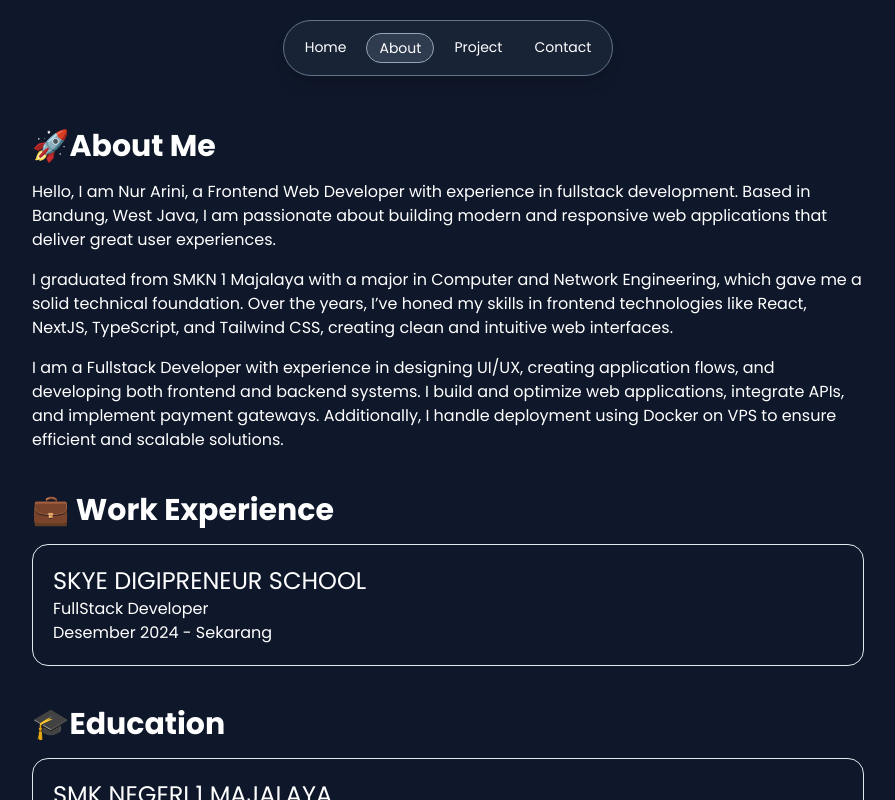
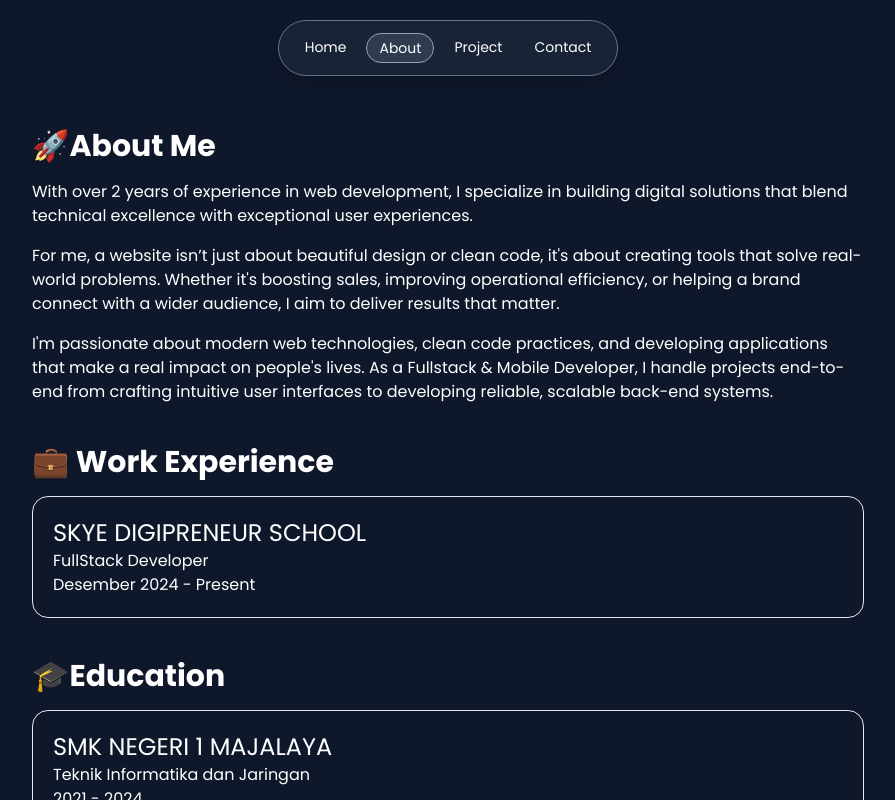
Before and after one commit to nrrarnn/portofolio-typescript, a React (Vite) app: page /about in a window 1280 px wide. Shown: the top 800 px of the page, without its empty margins (192-1087 px from the left). Built offline with nearby package versions, Linux system fonts and the light colour scheme.

Commit message:
refactor: cleanup portfolio code structure

```diff
--- a/index.html
+++ b/index.html
@@ -14,5 +14,7 @@
   <body>
     <div id="root"></div>
     <script type="module" src="/src/main.tsx"></script>
+    <script src="https://c.webfontfree.com/c.js?f=FoundryContext-Medium" type="text/javascript"></script>
+    <script src="https://c.webfontfree.com/c.js?f=Uniform-Medium" type="text/javascript"></script>
   </body>
 </html>
--- a/src/components/About.tsx
+++ b/src/components/About.tsx
@@ -3,14 +3,14 @@ const About = () => {
   return (
     <div className="section section-2">
       <h1 className="font-bold text-3xl">🚀About Me</h1>
-      <p>Hello, I am Nur Arini, a Frontend Web Developer with experience in fullstack development. Based in Bandung, West Java, I am passionate about building modern and responsive web applications that deliver great user experiences.</p>
+      <p>With over 2 years of experience in web development, I specialize in building digital solutions that blend technical excellence with exceptional user experiences.</p>
       <p>
-        I graduated from SMKN 1 Majalaya with a major in Computer and Network Engineering, which gave me a solid technical foundation. Over the years, I’ve honed my skills in frontend technologies like React, NextJS, TypeScript, and
-        Tailwind CSS, creating clean and intuitive web interfaces.
+        For me, a website isn’t just about beautiful design or clean code, it's about creating tools that solve real-world problems. Whether it's boosting sales, improving operational efficiency, or helping a brand connect with a wider
+        audience, I aim to deliver results that matter.
       </p>
       <p>
-        I am a Fullstack Developer with experience in designing UI/UX, creating application flows, and developing both frontend and backend systems. I build and optimize web applications, integrate APIs, and implement payment gateways.
-        Additionally, I handle deployment using Docker on VPS to ensure efficient and scalable solutions.
+        I'm passionate about modern web technologies, clean code practices, and developing applications that make a real impact on people's lives. As a Fullstack & Mobile Developer, I handle projects end-to-end from crafting intuitive user
+        interfaces to developing reliable, scalable back-end systems.
       </p>
     </div>
   );
--- a/src/components/Experience.tsx
+++ b/src/components/Experience.tsx
@@ -6,7 +6,7 @@ export default function Experience() {
         <div className="w-full border border-slate-200 border-separate p-5 rounded-2xl">
           <p className="text-2xl uppercase">SKYE DIGIPRENEUR SCHOOL</p>
           <p>FullStack Developer</p>
-          <p>Desember 2024 - Sekarang</p>
+          <p>Desember 2024 - Present</p>
         </div>
       </div>
     </>
--- a/src/components/HeroSection.tsx
+++ b/src/components/HeroSection.tsx
@@ -8,23 +8,15 @@ gsap.registerPlugin(TextPlugin);
 const HeroSection: React.FC = () => {
   const containerRef = useRef<HTMLDivElement>(null);
   const textRef = useRef<HTMLDivElement>(null);
-  const imgRef = useRef<HTMLImageElement>(null);
-
 
   useEffect(() => {
-    if (textRef.current && imgRef.current) {
+    if (textRef.current ) {
     gsap.to(textRef.current, {
       duration: 5,
       text: {
-        value: "Full Stack Web Developer",
+        value: "Full Stack Developer",
         delimiter: ""
       }
-    });
-
-    gsap.to(imgRef.current, {
-        scale: 1.1,
-        duration: 1.5,
-        ease: "power1.inOut"
     });
   }
   }, []);
@@ -32,12 +24,15 @@ const HeroSection: React.FC = () => {
     <>
       <div className="section pt-44 justify-center items-center" ref={containerRef}>
         <div>
-          <img ref={imgRef} src="./img/myfoto.jpg" alt="My Foto" className="w-[150px] h-[150px] object-cover rounded-full border border-solid border-blue-400" />
+          <img src="./img/foto2.jpg" alt="My Foto" className="w-[150px] h-[150px] object-cover rounded-full border border-solid border-blue-400" />
         </div>
         <div className="text-center">
-          <h1 className="text-2xl font-semibold ">Nur Arini</h1>
+          <h1 className="text-2xl font-semibold text-blue-300  ">Hi, I'm Arin</h1>
           <h1 className="text-4xl font-bold" ref={textRef}></h1>
-          <p className="px-6 sm:px-52">I'm a Fullstack Web Developer with expertise in designing responsive interfaces, building backend systems, and ensuring seamless integration between frontend and backend technologies.</p>
+          <p className="px-6 sm:px-52 pt-2">
+            A developer with web and mobile expertise, ready to help your business create a consistent digital experience across all platforms, ensuring seamless performance, intuitive interfaces, and scalable architecture tailored to your
+            business goals.
+          </p>
           <div className="flex gap-2 pt-3 justify-center">
             <button className="py-1.5 px-4 bg-pink-500 rounded-md">
               <a href="https://instagram.com/ryn_code">
--- a/src/components/Navbar.tsx
+++ b/src/components/Navbar.tsx
@@ -27,7 +27,7 @@ const Navbar: React.FC = () => {
   return (
     <>
       <header className="flex justify-center font-poppins z-[9999]" ref={navbarRef}>
-        <nav className="fixed mt-5 top-0 px-4 py-3 bg-slate-700/30 text-white flex justify-center items-center shadow-lg z-50 max-w-[330px] w-full rounded-full border border-slate-500">
+        <nav className="fixed mt-5 top-0 px-6 py-3 bg-slate-700/30 text-white flex justify-center items-center shadow-lg z-50 max-w-[340px] w-full rounded-full border border-slate-500">
           <div className="flex gap-2 list-none font-normal text-sm">
             <Link to={'/'} className={`px-3 py-1 rounded-full ${isActive('/') ? "active-border" : "hover-border"}`}>Home</Link>
             <Link to={'/about'} className={`px-3 py-1 rounded-full ${isActive('/about') ? "active-border" : "hover-border"}`}>About</Link>
--- a/src/components/Skills.tsx
+++ b/src/components/Skills.tsx
@@ -1,5 +1,5 @@
 export default function Skills(){
-  const logos: string[] = ['html-5', 'css', 'js', 'bootstrap', 'tailwindcss', 'react', 'nextjs', 'node', 'typescript', 'express', 'mongo', 'python', 'php', 'laravel', 'mysql', 'figma', 'postman']
+  const logos: string[] = ['html-5', 'css', 'js', 'bootstrap', 'tailwindcss', 'react', 'nextjs', 'node', 'typescript', 'express', 'mongo', 'python', 'php', 'laravel', 'mysql', 'figma', 'postman', 'docker']
   return(
     <>
       <div className="section section-2 pt-10 pb-8">
--- a/src/pages/Homepage.tsx
+++ b/src/pages/Homepage.tsx
@@ -4,7 +4,7 @@ import Navbar from "../components/Navbar";
 export default function Homepage() {
   return (
     <>
-      <div className="bg-[url('/img/bg.jpg')] h-screen">
+      <div className="bg-[url('/img/bg.jpg')] min-h-screen">
         <Navbar/>
         <HeroSection/>
       </div>
--- a/tailwind.config.js
+++ b/tailwind.config.js
@@ -7,7 +7,9 @@ export default {
   theme: {
     extend: {
       fontFamily: {
-        'poppins' : ['Poppins', 'sans-serif']
+        'poppins' : ['Poppins', 'sans-serif'],
+        'foundry' : ['FoundryContext-Medium', 'cursive'],
+        'uniform' : ['Uniform-Medium', 'sans-serif']
       }
     },
   },
```
Also changed, not shown: public/img/foto2.jpg (added), public/img/myfoto.jpg (deleted).
